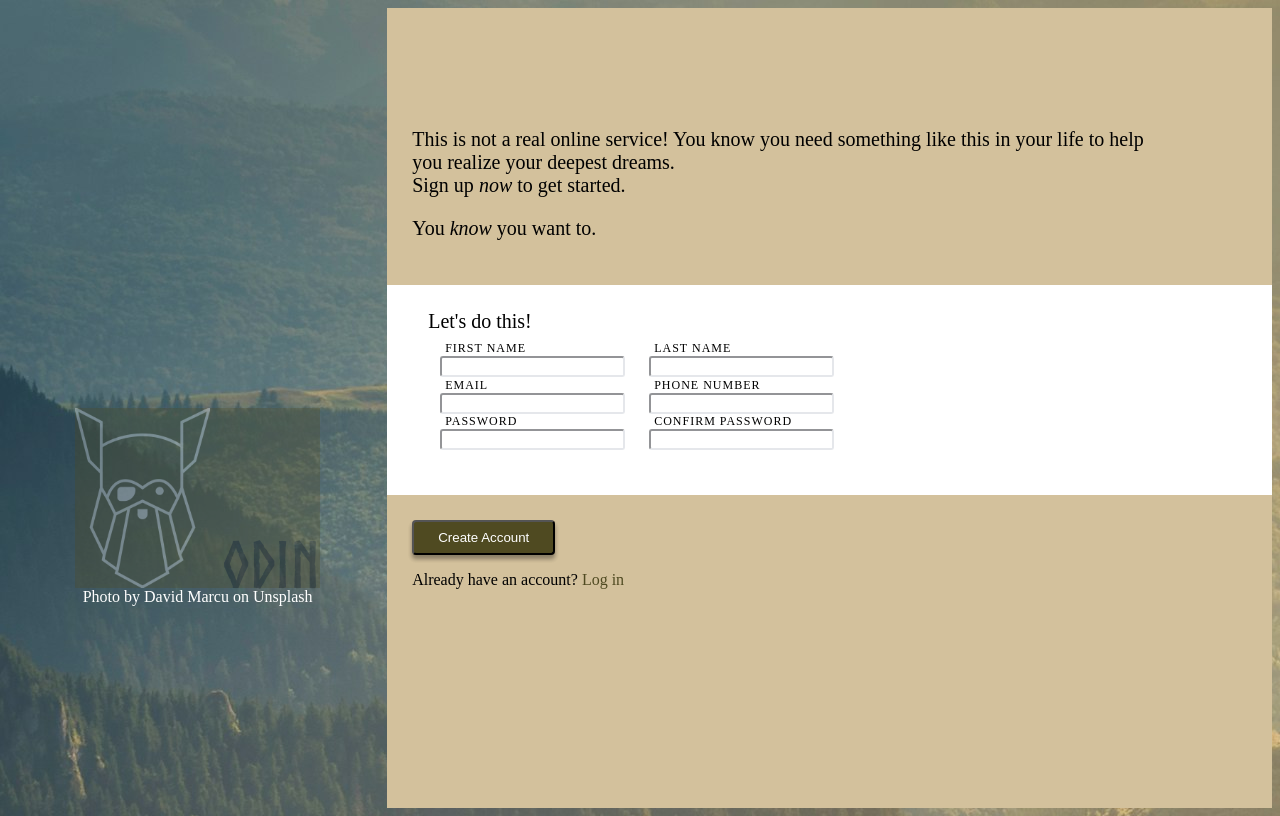
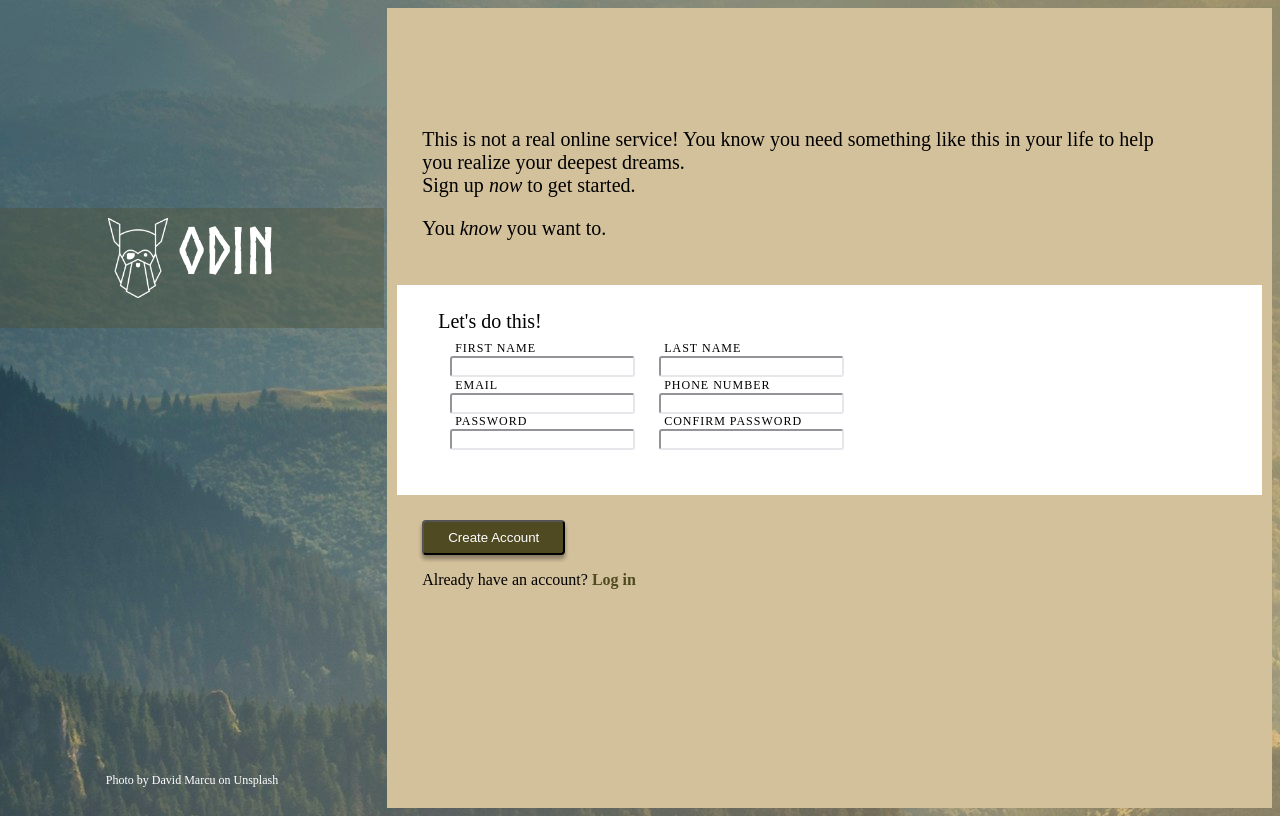
Before and after one commit to adubasava/odin-sign-up-form, a plain HTML site: page index.html in a window 1280 px wide. Drawn offline with Linux system fonts and the light colour scheme; a web font is replaced by a local one.

Commit message:
Implement sidebar

```diff
--- a/index.html
+++ b/index.html
@@ -9,14 +9,17 @@
 </head>
 <body>
     <div class="sidebar">
-        <div class="empty">
-
+        <div class="logo">
+            <div class="image-container">
+                <img src="./img/odin-logo.png">
+            </div>
+            <div class="logo-text">
+                Odin
+            </div>
         </div>
-        <div class="logo">
-            <img src="./img/odin-logo.png">
-            Odin
-        </div>
-        <div class="author">Photo by <a href="https://unsplash.com/@davidmarcu?utm_content=creditCopyText&utm_medium=referral&utm_source=unsplash">David Marcu</a> on <a href="https://unsplash.com/photos/landscape-photography-of-mountain-hit-by-sun-rays-78A265wPiO4?utm_content=creditCopyText&utm_medium=referral&utm_source=unsplash">Unsplash</a>
+        <div class="foot">
+            <div class="author">Photo by <a href="https://unsplash.com/@davidmarcu?utm_content=creditCopyText&utm_medium=referral&utm_source=unsplash">David Marcu</a> on <a href="https://unsplash.com/photos/landscape-photography-of-mountain-hit-by-sun-rays-78A265wPiO4?utm_content=creditCopyText&utm_medium=referral&utm_source=unsplash">Unsplash</a>
+            </div>
         </div>
     </div>
     <div class="main">
--- a/style.css
+++ b/style.css
@@ -12,39 +12,49 @@ body {
     flex-direction: row;
     justify-content: flex-start;
     align-items: center;
-    /* font-family: 'AvaraBold', 'Times New Roman', Times, serif; */
     font-family: 'LucymarSansRegular', 'Times New Roman', Times, serif;
 }
 
 .sidebar {
-    width:30%;
+    width: 30%;
     height: 100vh;
-    background-color: transparent;
-    display: flex;
-    flex-direction: column;
-    align-items: center;
-}
-
-.empty {
-    height: 400px;
+    position: fixed;
+    left: 0;
 }
 
 .logo {
-    height: 100vh;
-    background-color: #4f4a21;
-    opacity: 0.3;
-    height: 180px;
-    font-family: Norse-Bold, 'Times New Roman', Times, serif;
-    font-size: 64px;
+    background-color: rgb(79, 74, 33, 0.3);
+    height: 120px;
+    display: flex;
+    justify-content: center;
+    align-items: center;
+    gap: 10px;
+    margin: 200px 0 0 0;
 }
 
 img {
     width: auto;
-    height: 180px;
+    height: 80px;
+}
+
+.logo-text, .image-container {
+    height: 100px;
+    font-family: Norse-Bold, 'Times New Roman', Times, serif;
+    font-size: 64px;
+    color: white;
+}
+
+.foot {
+    display: flex;
+    justify-content: center;
+    align-items: center;
 }
 
 .author {
+    position: absolute;
+    bottom: 20px;
     color: white;
+    font-size: 12px;
 }
 
 div > a {
@@ -53,10 +63,12 @@ div > a {
 }
 
 .main {
+    margin-left: 30%;
+    padding: 0px 10px;
     width: 70%;
     height: 100vh;
     background-color: #d3c19c;
-    margin: 0;
+    box-sizing: border-box;
 }
 
 .before-form, .after-form {
@@ -90,6 +102,7 @@ p {
 p > a {
     color: #4f4a21;
     text-decoration: none;
+    font-weight: 700;
 }
 
 button[type=submit] {
```
